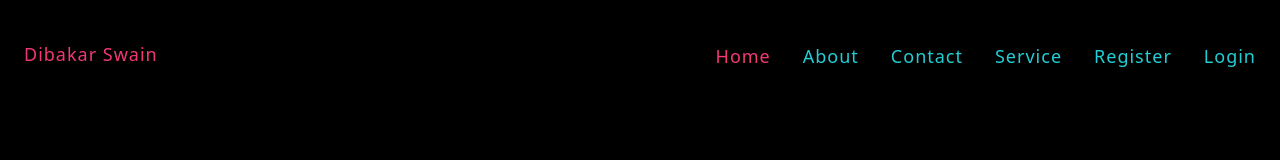
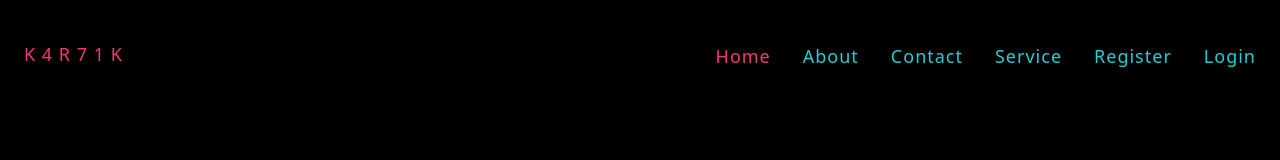
Before and after one commit to dibakarswain2001/practise-deploy, a React (Vite) app in the folder client/: page / in a window 1280 px wide. Shown: the top 160 px of the page. Built offline with nearby package versions, Linux system fonts and the light colour scheme; no server answers.

Commit message:
Update Navbar.jsx

```diff
--- a/client/src/components/Navbar.jsx
+++ b/client/src/components/Navbar.jsx
@@ -9,7 +9,7 @@ export const Navbar = () => {
       <header>
         <div className="container">
           <div className="logo-brand">
-            <NavLink to="/">Dibakar Swain</NavLink>
+            <NavLink to="/">K 4 R 7 1 K</NavLink>
           </div>
           <nav>
             <ul>
```
